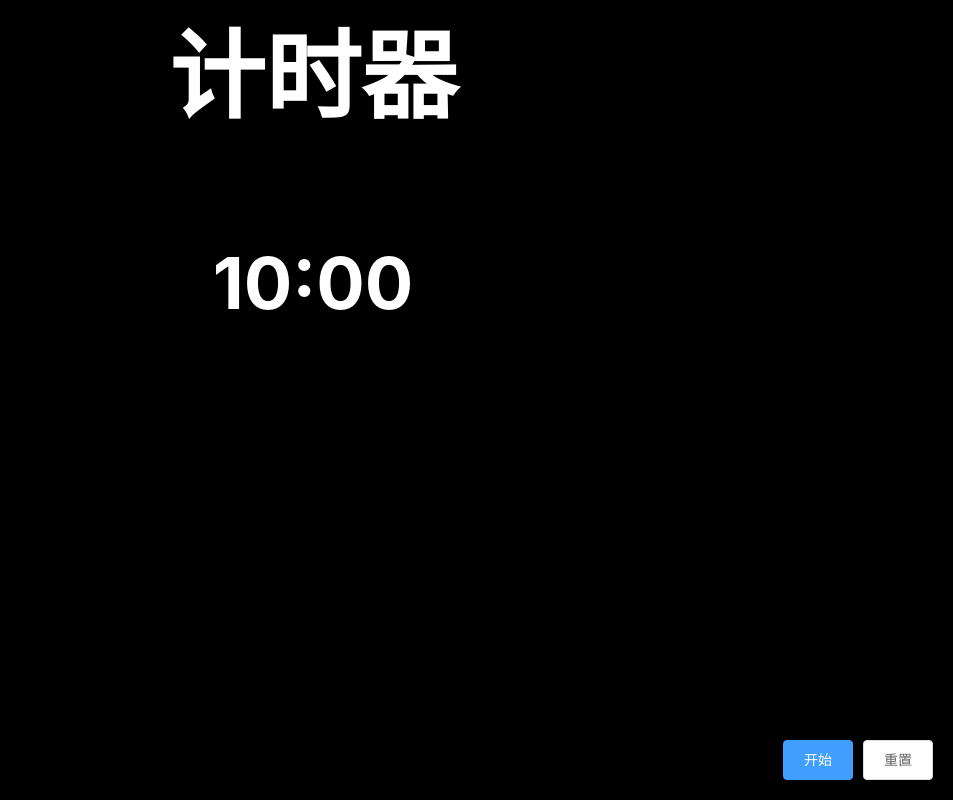
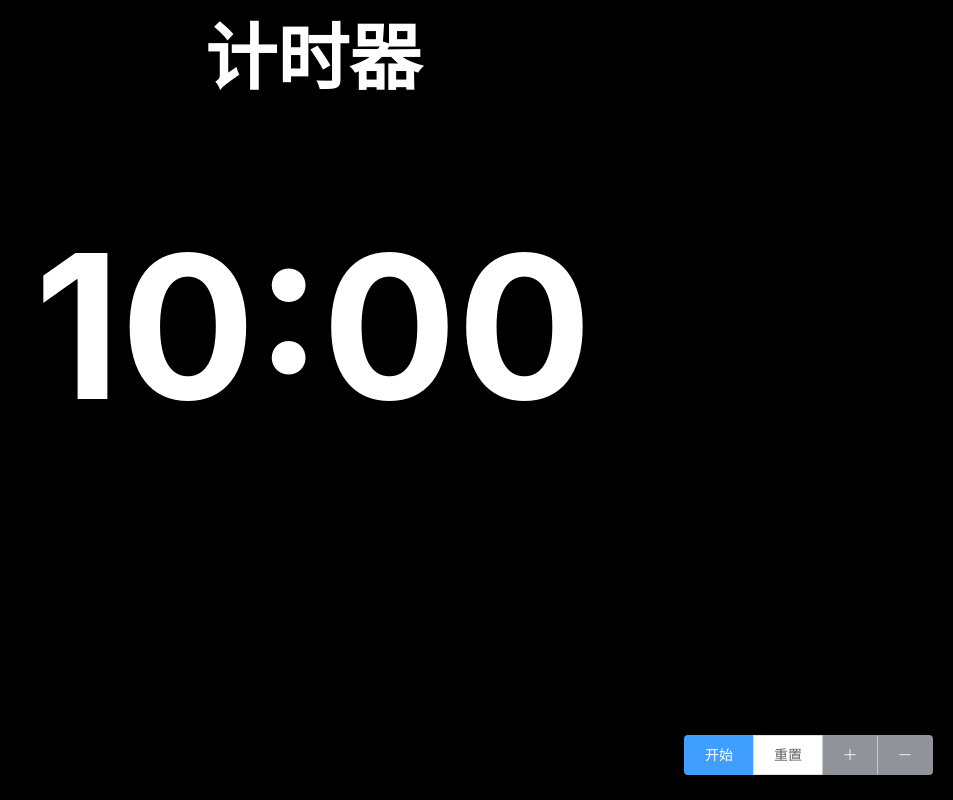
Before and after one commit to llccing/navigation, a Nuxt app: page /demo/timer in a window 1280 px wide. Both pictures are taken after a click on the button "10分钟". Shown: the whole page, without its empty margins (327-1280 px from the left). Built offline with nearby package versions, Linux system fonts and the light colour scheme.

Commit message:
fix 增加字体大小调整功能

```diff
--- a/pages/demo/timer.vue
+++ b/pages/demo/timer.vue
@@ -24,18 +24,23 @@
     </div>
 
     <div v-show="!showTime" class="show">
-      <h1 style="text-align: center;">计时器</h1>
-      <div class="show-time">
-        <h2>
+      <h2 style="text-align: center;">计时器</h2>
+      <div class="show-time" :style="{'font-size': `${fontSize}px`}">
+        <h1>
           <span>{{showMinutes}}</span>
           <span class="point">:</span>
           <span>{{showSeconds}}</span>
-        </h2>
+        </h1>
       </div>
       <div class="btn-wrap">
-        <el-button v-if="!doing" type="primary" @click="startTime">开始</el-button>
-        <el-button v-else type="primary" @click="pauseTime">暂停</el-button>
-        <el-button @click="resetTime">重置</el-button>
+        <el-button-group>
+          <el-button v-if="!doing" type="primary" @click="startTime">开始</el-button>
+          <el-button v-else type="primary" @click="pauseTime">暂停</el-button>
+          <el-button @click="resetTime">重置</el-button>
+          <el-button @click="fontSizePlus" type="info" icon="el-icon-plus"></el-button>
+          <el-button @click="fontSizeMinus" type="info" icon="el-icon-minus"></el-button>
+        </el-button-group>
+
       </div>
     </div>
 
@@ -56,6 +61,7 @@ export default {
       // 是否在计时中
       doing: false,
       showTime: true,
+      fontSize: 100,
     }
   },
   methods: {
@@ -98,6 +104,11 @@ export default {
       }
 
       let totalSeconds = this.minutes * 60 + Number.parseInt(this.seconds)
+
+      if(totalSeconds===0){
+        return;
+      }
+
       this.timeInterval = setInterval(() => {
         totalSeconds--
         this.minutes = Number.parseInt(totalSeconds / 60, 10)
@@ -108,6 +119,7 @@ export default {
             type: 'info',
             message: '时间已到！',
           })
+          this.doing = false
           clearInterval(this.timeInterval)
           this.startAudio()
         }
@@ -129,6 +141,13 @@ export default {
       this.seconds = 0
       this.doing = false
       clearInterval(this.timeInterval)
+    },
+
+    fontSizePlus() {
+      this.fontSize+=10
+    },
+    fontSizeMinus() {
+      this.fontSize-=10
     },
   },
   computed: {
@@ -152,7 +171,7 @@ export default {
       audioEle.muted = true
       audioEle.play()
 
-      audioEle.addEventListener("ended", function(){
+      audioEle.addEventListener('ended', function() {
         audioEle.muted = false
       })
     })
@@ -203,7 +222,10 @@ table tr td {
 .show-time .point {
   position: relative;
   bottom: 5px;
-  /* animation: blink 1s infinite steps(1); */
+}
+
+.show-time {
+  font-size: 120px;
 }
 
 @keyframes blink {
```
